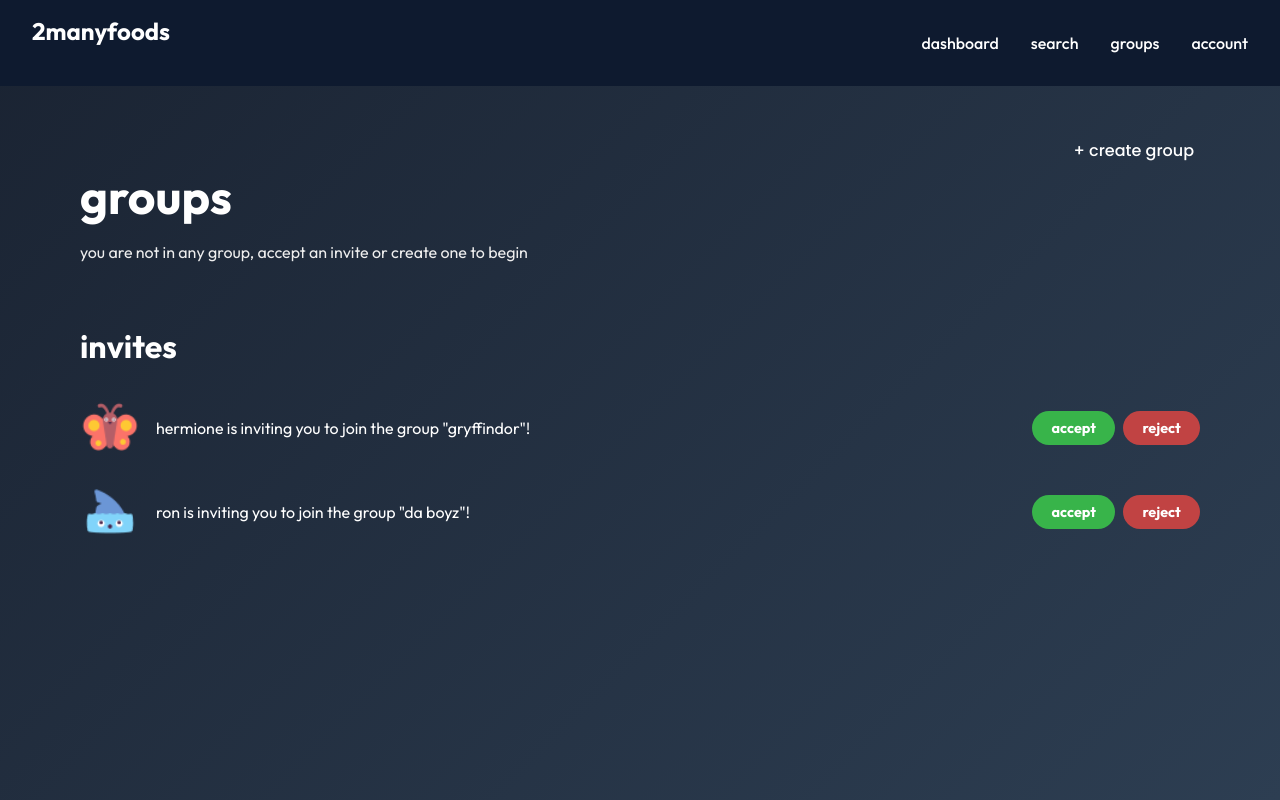
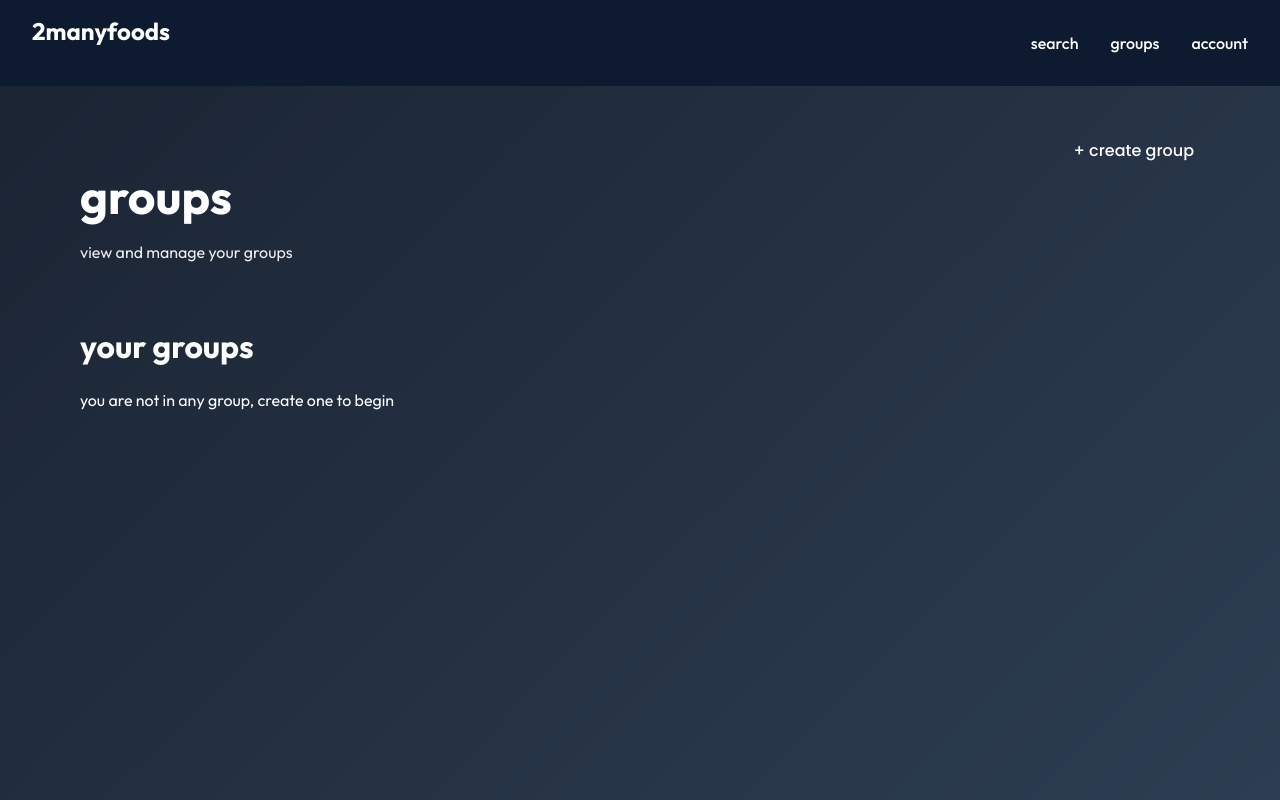
Before and after one commit to maejikal/SC2006-Foodball, a React (Vite) app in the folder 2ManyFoods/2manyfoods-frontend/: page /groups in a window 1280 px wide. Built offline with nearby package versions, Linux system fonts and the light colour scheme.

Commit message:
edited as said

```diff
--- a/2ManyFoods/2manyfoods-frontend/src/components/AuthenticatedNavbar.jsx
+++ b/2ManyFoods/2manyfoods-frontend/src/components/AuthenticatedNavbar.jsx
@@ -6,7 +6,6 @@ export default function AuthenticatedNavbar() {
     <nav className="auth-navbar">
       <div className="logo">2manyfoods</div>
       <ul className="nav-links">
-        <li><a href="/dashboard">dashboard</a></li>
         <li><a href="/search">search</a></li>
         <li><a href="/groups">groups</a></li>
         <li><a href="/account">account</a></li>
--- a/2ManyFoods/2manyfoods-frontend/src/components/GroupCard.css
+++ b/2ManyFoods/2manyfoods-frontend/src/components/GroupCard.css
@@ -15,6 +15,24 @@
   background: rgba(255, 255, 255, 0.08);
 }
 
+.groupCardContent {
+  display: flex;
+  align-items: center;
+  gap: 1rem;
+}
+
+.groupPicture {
+  width: 60px;
+  height: 60px;
+  border-radius: 50%;
+  object-fit: cover;
+  flex-shrink: 0;
+}
+
+.groupInfo {
+  flex: 1;
+}
+
 .groupCard h3 {
   font-size: 1.3rem;
   text-transform: lowercase;
--- a/2ManyFoods/2manyfoods-frontend/src/components/GroupCard.jsx
+++ b/2ManyFoods/2manyfoods-frontend/src/components/GroupCard.jsx
@@ -4,8 +4,19 @@ import './GroupCard.css';
 export default function GroupCard({ group, onClick }) {
   return (
     <div className="groupCard" onClick={onClick}>
-      <h3>{group.name}</h3>
-      <p>{group.membersText}</p>
+      <div className="groupCardContent">
+        {group.picture && (
+          <img
+            src={group.picture}
+            alt={group.name}
+            className="groupPicture"
+          />
+        )}
+        <div className="groupInfo">
+          <h3>{group.name}</h3>
+          <p>{group.membersText}</p>
+        </div>
+      </div>
     </div>
   );
 }
--- a/2ManyFoods/2manyfoods-frontend/src/pages/AccountPage.jsx
+++ b/2ManyFoods/2manyfoods-frontend/src/pages/AccountPage.jsx
@@ -17,6 +17,7 @@ export default function AccountPage() {
     { name: 'dietary preference', path: '/account/dietary' },
     { name: 'cuisine preference', path: '/account/cuisine' },
     { name: 'food history / foodprints', path: '/account/history' },
+    { name: 'logout', path: '/'},
   ];
 
   //load the user data from backend
--- a/2ManyFoods/2manyfoods-frontend/src/pages/GroupsPage.css
+++ b/2ManyFoods/2manyfoods-frontend/src/pages/GroupsPage.css
@@ -39,64 +39,6 @@
   text-transform: lowercase;
 }
 
-.inviteSection {
-  margin-top: 4rem;
-}
-
-.inviteSection h2 {
-  font-size: 2rem;
-  text-transform: lowercase;
-  margin-bottom: 2rem;
-}
-
-.inviteCard {
-  display: flex;
-  align-items: center;
-  margin-bottom: 1.5rem;
-  gap: 1rem;
-}
-
-.inviteCard img {
-  width: 60px;
-  height: 60px;
-  border-radius: 50%;
-}
-
-.inviteText {
-  flex: 1;
-  font-size: 1rem;
-}
-
-.inviteActions {
-  display: flex;
-  gap: 0.5rem;
-}
-
-.inviteActions button {
-  padding: 0.5rem 1.2rem;
-  border-radius: 20px;
-  font-size: 0.9rem;
-  font-weight: bold;
-  border: none;
-  cursor: pointer;
-  text-transform: lowercase;
-  transition: opacity 0.2s;
-}
-
-.inviteActions button:hover {
-  opacity: 0.9;
-}
-
-.acceptBtn {
-  background-color: #38b44a;
-  color: white;
-}
-
-.rejectBtn {
-  background-color: #c14343;
-  color: white;
-}
-
 .createGroupBtn {
   position: absolute;
   right: 5rem;
--- a/2ManyFoods/2manyfoods-frontend/src/pages/GroupsPage.jsx
+++ b/2ManyFoods/2manyfoods-frontend/src/pages/GroupsPage.jsx
@@ -2,30 +2,12 @@ import React, { useState, useEffect } from 'react';
 import { useNavigate, useLocation } from 'react-router-dom';
 import Navbar from '../components/AuthenticatedNavbar';
 import GroupCard from '../components/GroupCard';
-import InviteCard from '../components/InviteCard';
 import './GroupsPage.css';
 
 export default function GroupsPage() {
   const navigate = useNavigate();
   const location = useLocation();
-
   const [yourGroups, setYourGroups] = useState([]);
-  const [invites, setInvites] = useState([
-    {
-      inviterName: 'hermione',
-      groupName: 'gryffindor',
-      id: 1,
-      avatar: '/assets/icons8-butterfly-50.png',
-      members: ['hermione', 'ron', 'neville', 'ginny', 'snape', 'dumbledore']
-    },
-    {
-      inviterName: 'ron',
-      groupName: 'da boyz',
-      id: 2,
-      avatar: '/assets/icons8-shark-50.png',
-      members: ['ron', 'harry', 'dean']
-    },
-  ]);
 
   // Check if a new group was created and add it to the list
   useEffect(() => {
@@ -42,67 +24,32 @@ export default function GroupsPage() {
     }
   }, [location.state?.newGroup]);
 
-  const handleAccept = (inviteId) => {
-    const acceptedInvite = invites.find((inv) => inv.id === inviteId);
-    if (acceptedInvite) {
-      // Create members text
-      const memberNames = acceptedInvite.members.slice(0, 4).join(', ');
-      const membersText = acceptedInvite.members.length > 4
-        ? `${memberNames} and ${acceptedInvite.members.length - 4}+ others`
-        : memberNames;
-
-      setYourGroups((prevGroups) => [
-        ...prevGroups,
-        {
-          id: acceptedInvite.id,
-          name: acceptedInvite.groupName,
-          membersText: membersText,
-        },
-      ]);
-      setInvites((prevInvites) => prevInvites.filter((inv) => inv.id !== inviteId));
-    }
-  };
-
-  const handleReject = (inviteId) => {
-    setInvites((prevInvites) => prevInvites.filter((inv) => inv.id !== inviteId));
-  };
-
   return (
     <div className="groupsPage">
       <Navbar />
       <div className="groupsContent">
         <h1>groups</h1>
+        <p>view and manage your groups</p>
 
+        <div className="createGroupBtn">
+          <button onClick={() => navigate('/groups/create')}>+ create group</button>
+        </div>
+
+        <div className="yourGroupsSection">
+          <h2>your groups</h2>
           {yourGroups.length === 0 ? (
-          <p>you are not in any group, accept an invite or create one to begin</p>
+            <p>you are not in any group, create one to begin</p>
           ) : (
             <div className="groupList">
-            {yourGroups.map((g) => (
+              {yourGroups.map((group) => (
                 <GroupCard
-                key={g.id}
-                group={g}
-                onClick={() => navigate(`/groups/${g.id}`)}
+                  key={group.id}
+                  group={group}
+                  onClick={() => navigate('/groups/:groupId')}
                 />
               ))}
             </div>
           )}
-
-        <div className="inviteSection">
-          {invites.length > 0 && <h2>invites</h2>}
-          {invites.map((inv) => (
-            <InviteCard
-              key={inv.id}
-              inviterName={inv.inviterName}
-              groupName={inv.groupName}
-              avatar={inv.avatar}
-              onAccept={() => handleAccept(inv.id)}
-              onReject={() => handleReject(inv.id)}
-            />
-          ))}
-        </div>
-
-        <div className="createGroupBtn">
-          <button onClick={() => navigate('/groups/create')}>+ create group</button>
         </div>
       </div>
     </div>
--- a/2ManyFoods/2manyfoods-frontend/src/pages/InProgressPage.jsx
+++ b/2ManyFoods/2manyfoods-frontend/src/pages/InProgressPage.jsx
@@ -8,17 +8,13 @@ export default function InProgressPage() {
   const location = useLocation();
   const groupName = location.state?.groupName || 'supper';
 
-  const [selectedFoodType, setSelectedFoodType] = useState();
+  const [selectedFoodType, setSelectedFoodType] = useState('Meal');
   const [selectedCuisines, setSelectedCuisines] = useState([]);
   const [priceRange, setPriceRange] = useState(50);
   const [hungerLevel, setHungerLevel] = useState(5);
 
   const foodTypes = [
-    { name: 'Snacks', icon: '/assets/icons8-snacks-50.png', cuisines: ['Chips', 'Popcorn', 'Nuts', 'Crackers', 'Cookies', 'Candy'] },
     { name: 'Meal', icon: '/assets/icons8-meal-50.png', cuisines: ['Korean', 'Japanese', 'Barbecue', 'Chinese', 'Italian', 'Thai', 'Mexican', 'Indian', 'Vietnamese'] },
-    { name: 'Vegan', icon: '/assets/icons8-vegan-50.png', cuisines: ['Salads', 'Smoothie Bowls', 'Vegan Burgers', 'Buddha Bowls', 'Vegan Pizza', 'Plant-Based'] },
-    { name: 'Dessert', icon: '/assets/icons8-dessert-50.png', cuisines: ['Cakes', 'Ice Cream', 'Pastries', 'Cookies', 'Brownies', 'Pudding'] },
-    { name: 'Drinks', icon: '/assets/icons8-drinks-50.png', cuisines: ['Coffee', 'Tea', 'Smoothies', 'Bubble Tea', 'Juice', 'Milkshakes'] }
   ];
 
   const getCurrentCuisines = () => {
--- a/2ManyFoods/2manyfoods-frontend/src/pages/LandingPage.jsx
+++ b/2ManyFoods/2manyfoods-frontend/src/pages/LandingPage.jsx
@@ -14,7 +14,7 @@ export default function LandingPage() {
         <div className="heroText">
           <h1>having trouble deciding what to eat?</h1>
           <p>
-            choosing what to eat shouldn't be stressful. 2manyfoods helps you discover, compare, and decide on meals quickly, whether you're eating alone or with a group. one of the key features is foodball (magic 8Ball but for food!)—your group food recommendation engine.
+            Choosing what to eat shouldn't be stressful. 2manyfoods helps you discover, compare, and decide on meals quickly, whether you're eating alone or with a group. one of the key features is foodball (magic 8Ball but for food!)—your group food recommendation engine.
           </p>
         </div>
         <div className="foodIcons">
@@ -75,7 +75,7 @@ export default function LandingPage() {
       <footer className="footer">
         <h2>too many foods, one simple choice. get started now!</h2>
         <div className="footerButtons">
-          <Button text="sign up" onClick={() => navigate("/signup")} />
+          <Button text="sign up" variant="light" onClick={() => navigate("/signup")} />
           <Button text="login" variant="light" onClick={() => navigate("/login")} />
         </div>
       </footer>
--- a/2ManyFoods/2manyfoods-frontend/src/pages/LoginPage.jsx
+++ b/2ManyFoods/2manyfoods-frontend/src/pages/LoginPage.jsx
@@ -62,7 +62,7 @@ export default function LoginPage() {
 
       setTimeout(() => {
         setIsLoading(false);
-        navigate('/dashboard');
+        navigate('/search');
       }, 1000);
 
     } catch (error){
--- a/2ManyFoods/2manyfoods-frontend/src/pages/SignupPage.jsx
+++ b/2ManyFoods/2manyfoods-frontend/src/pages/SignupPage.jsx
@@ -138,7 +138,7 @@ export default function SignupPage() {
 
       setTimeout(() => {
           setIsLoading(false);
-          navigate('/dashboard');
+          navigate('/search');
         }, 1000);
 
     } catch (error) {
```
Lines whose indentation alone changed are shown as unchanged.
